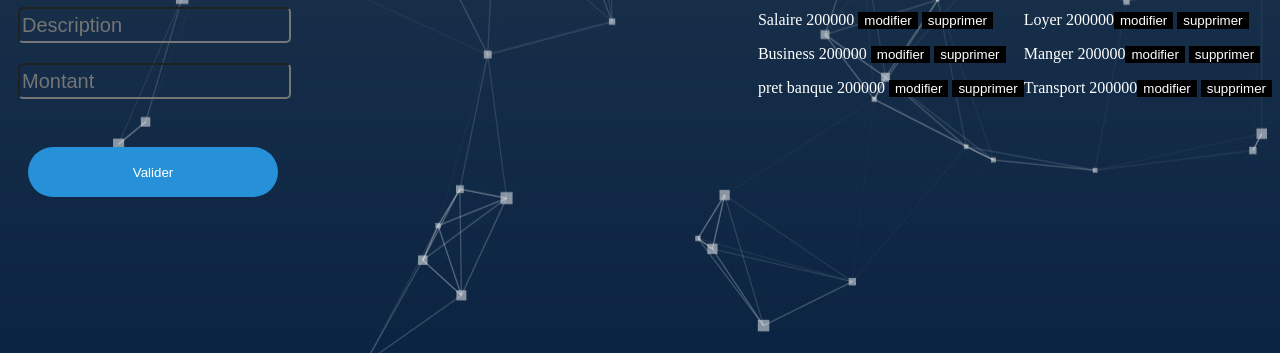
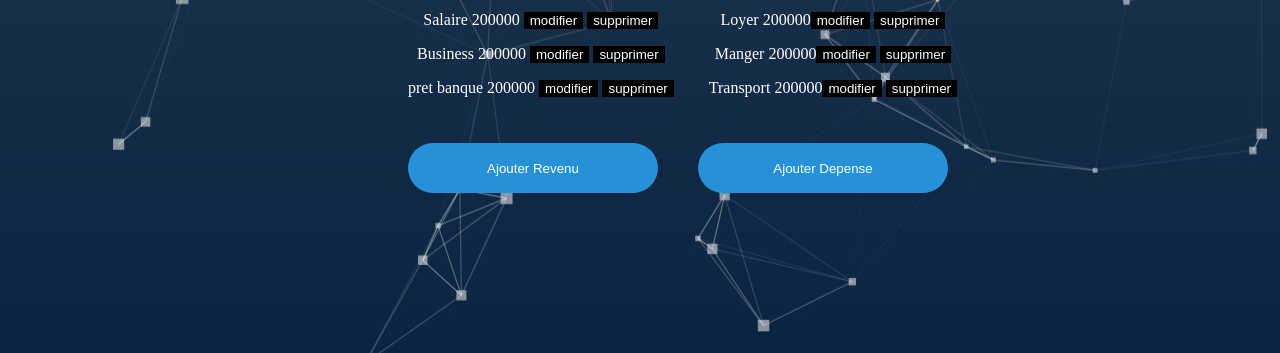
Before and after one commit to mnjaay/gestiondebudget.sn, a plain HTML site: page index.html in a window 1280 px wide. Shown: the part 447-800 px from the top of the page. Drawn offline with Linux system fonts and the light colour scheme; a script that the page names is missing.

Commit message:
mis a jour 4

```diff
--- a/index.html
+++ b/index.html
@@ -23,7 +23,7 @@
   </div>
 
 
-    <div class="start">
+    <!--  <div class="start">
 
       <div class="gauche">
 
@@ -42,10 +42,11 @@
       </div>
      </div>
     </form>
+   -->
 
     <div class="droite">
 
-            <div>
+            <div class="lst_revenu">
                 <p class="entete">Liste Revenus</p>
                 <p class="liste">Salaire        200000 <input type="submit" value="modifier" class="lst"> <input type="submit"  value="supprimer" class="lst"></p>
                 <p class="liste">Business       200000 <input type="submit" value="modifier" class="lst"> <input type="submit"  value="supprimer" class="lst"> </p>
@@ -53,7 +54,7 @@
 
           </div>
 
-              <div>
+              <div class="lst_depense">
                 <p class="entete">Liste Depenses</p>
                 <p class="liste">Loyer         200000<input type="submit" value="modifier" class="lst"> <input type="submit"  value="supprimer" class="lst"></p>
                 <p class="liste">Manger        200000<input type="submit" value="modifier" class="lst"> <input type="submit"  value="supprimer" class="lst"></p>
@@ -63,6 +64,15 @@
     </div>
 
     </div>
+    <div class="option">
+      <div>
+        <input class="valider" type="submit" value="Ajouter Revenu">
+      </div>
+      <div>
+        <input class="valider" type="submit" value="Ajouter Depense">
+      </div>
+    </div>
+
 
 </body>
 </html>
--- a/style.css
+++ b/style.css
@@ -67,13 +67,15 @@ input:hover{
     border: #2691d9;
 }
 option{color: black;}
-.start{
+/*.start{
     display: flex;
     justify-content: space-between;
 
-}
+}*/
 .droite{
     display: flex;
+    text-align: center;
+    padding-left: 400px;
 }
 
 .lst{
@@ -82,7 +84,9 @@ option{color: black;}
     background-color: black;
     cursor: pointer;
 
+
 }
+
 .entete{
     font-size: 30px;
     font-style: italic;
@@ -99,3 +103,17 @@ option{color: black;}
     padding-left: 25px;
     cursor: pointer;
 }
+.option{
+    display: flex;
+    margin: 10px;
+    padding-left: 370px;
+}
+.lst_revenu{
+    padding-right: 35px;
+}
+@media screen and (max-width: 320px) {
+    .statut {
+        justify-content: flex-start;
+    }
+
+}
```
